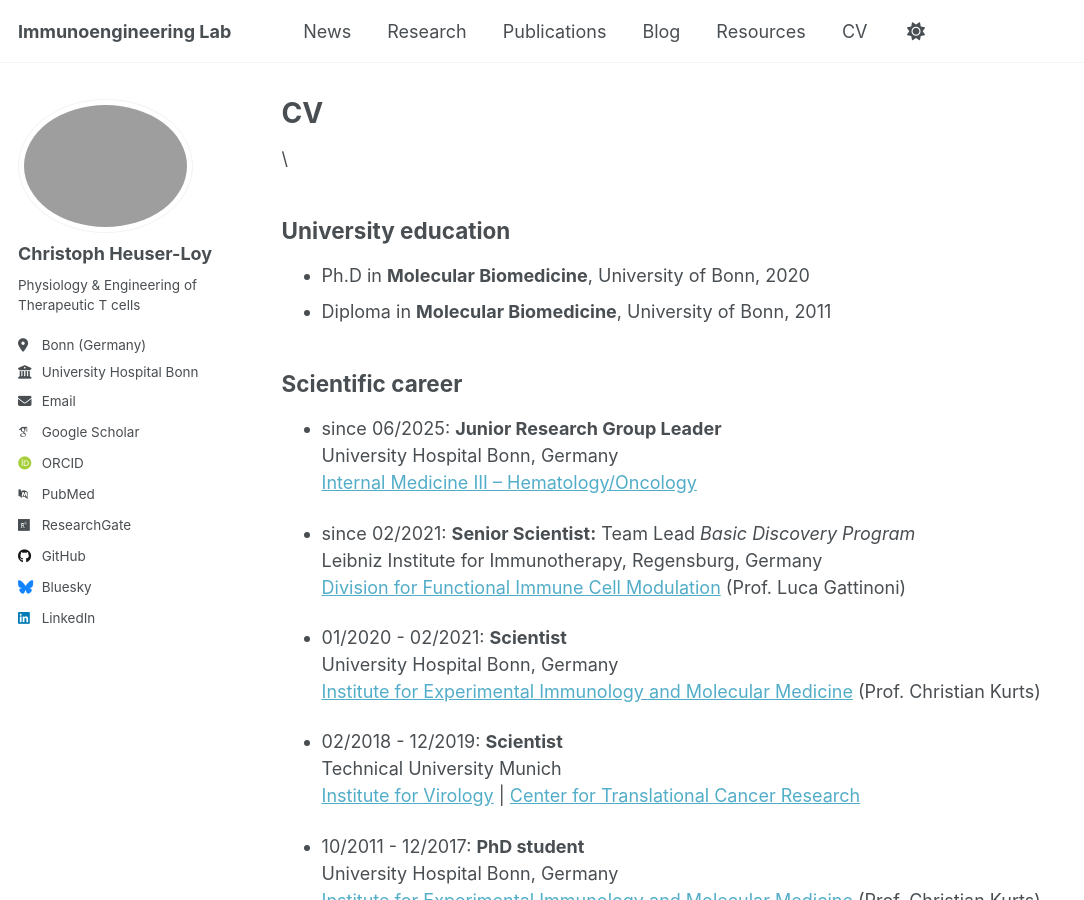
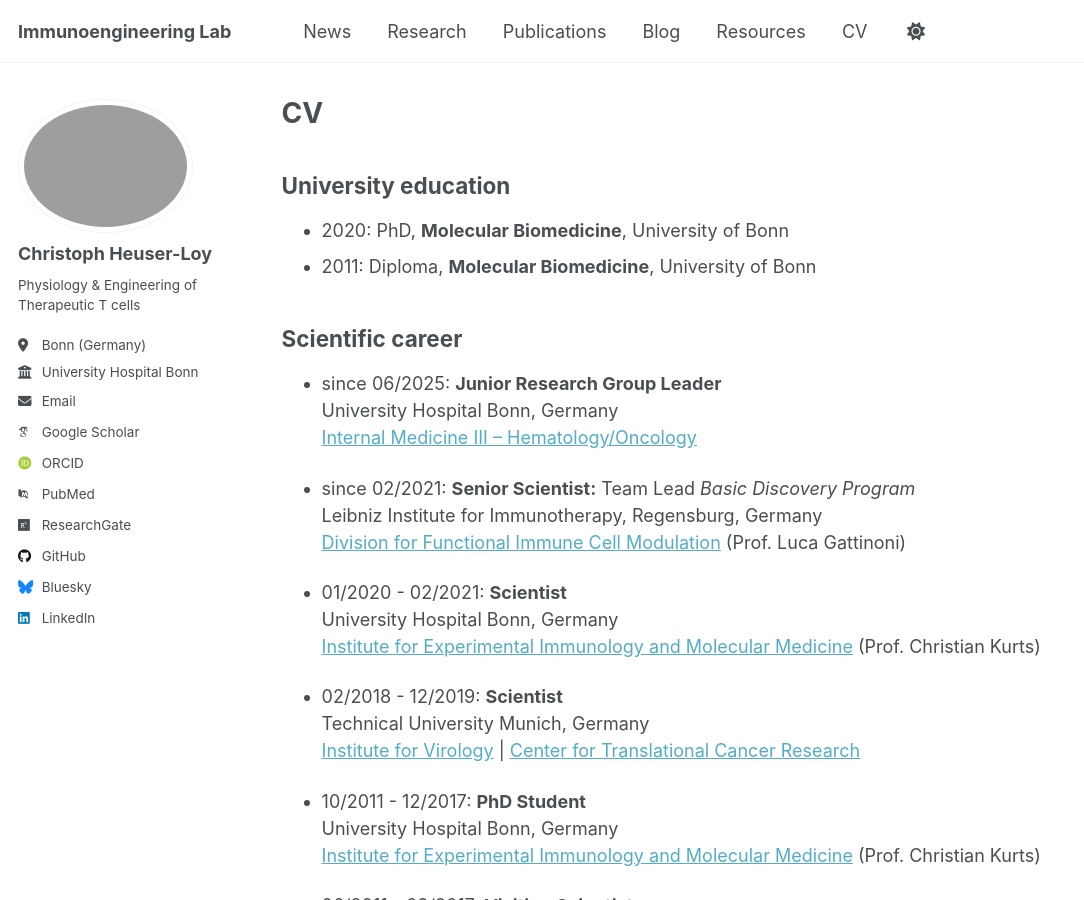
Before and after one commit to cheuserloy/cheuserloy.github.io, a Jekyll site: the page built from _pages/cv.md, in a window 1280 px wide and 900 px high. Shown: the whole window, without its empty margins (0-1084 px from the left). Built offline with Jekyll 4.4.1, drawn with Linux system fonts in a browser that asks for light colours; some web fonts are replaced; a script that is not in the unit is left out.

Commit message:
Update formatting + small fixes

```diff
--- a/_pages/cv.md
+++ b/_pages/cv.md
@@ -7,12 +7,12 @@ redirect_from:
   - /resume
 ---
 
-{% include base_path %}\
+{% include base_path %}
 
 University education
 -----
-* Ph.D in **Molecular Biomedicine**, University of Bonn, 2020
-* Diploma in **Molecular Biomedicine**, University of Bonn, 2011
+* 2020: PhD, **Molecular Biomedicine**, University of Bonn
+* 2011: Diploma, **Molecular Biomedicine**, University of Bonn
 
 Scientific career
 -----
@@ -29,10 +29,10 @@ Scientific career
   [Institute for Experimental Immunology and Molecular Medicine](https://www.immei.de/) (Prof. Christian Kurts)
 
 * 02/2018 - 12/2019: **Scientist**\
-  Technical University Munich\
+  Technical University Munich, Germany\
   [Institute for Virology](https://www.pm.mh.tum.de/en/virologie/home/) | [Center for Translational Cancer Research](https://www.translatum.tum.de/en/translatum/home/)
 
-* 10/2011 - 12/2017: **PhD student**\
+* 10/2011 - 12/2017: **PhD Student**\
   University Hospital Bonn, Germany\
   [Institute for Experimental Immunology and Molecular Medicine](https://www.immei.de/) (Prof. Christian Kurts)
 
```
